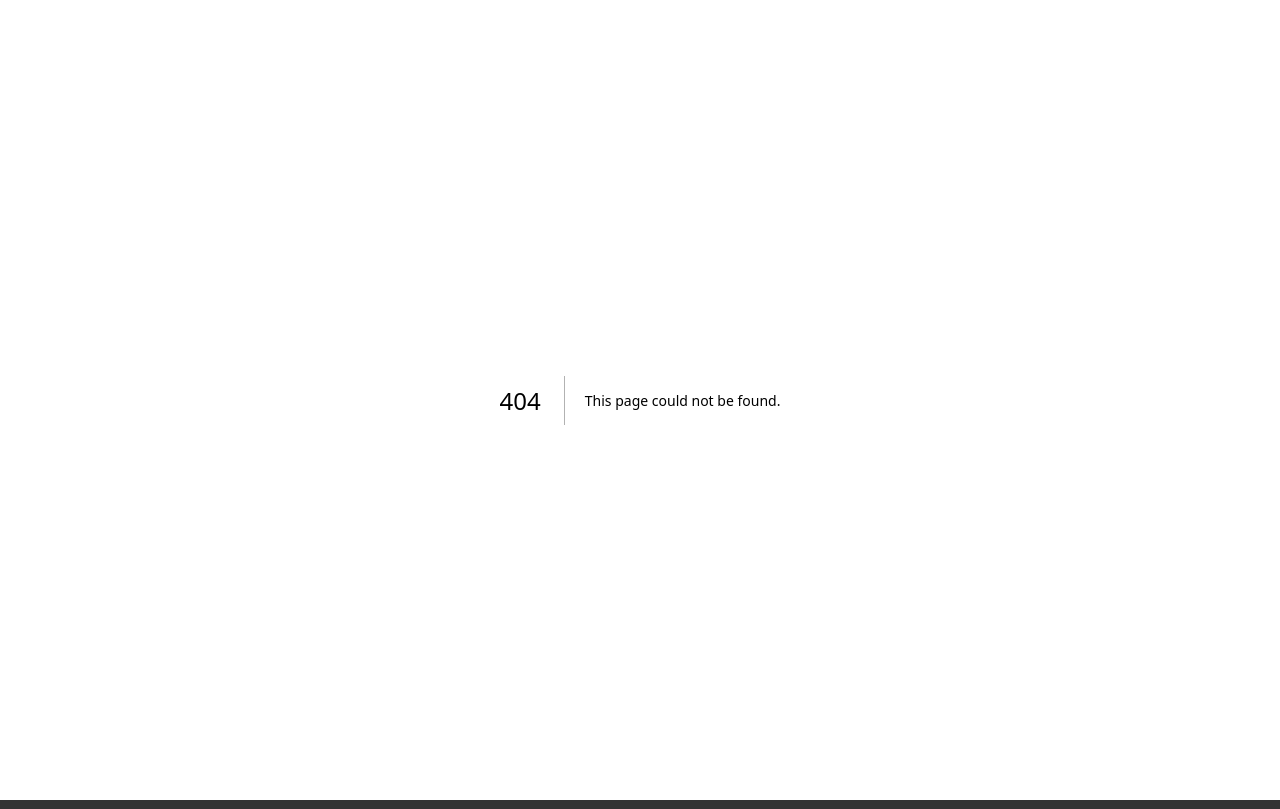
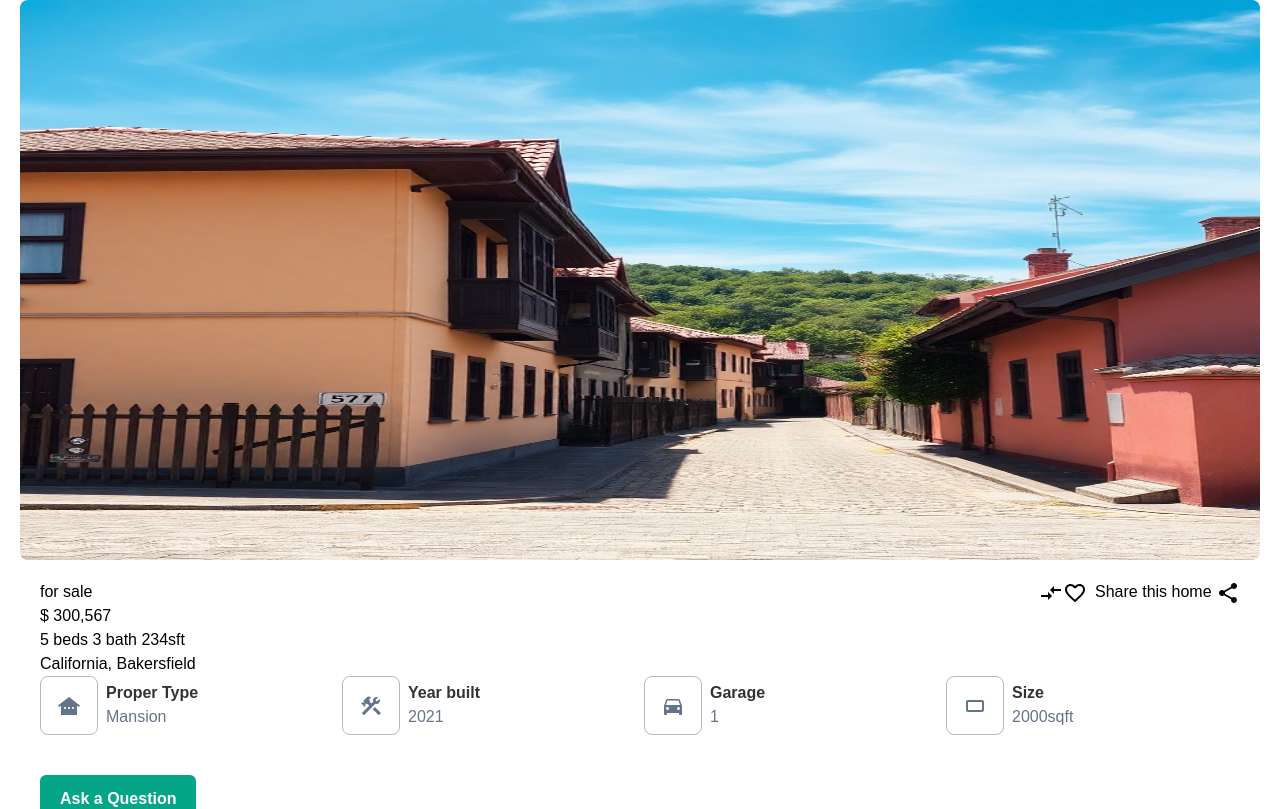
Before and after one commit to scelo-gumede/Real-Estate-1, a Next.js app: page /1/1 in a window 1280 px wide. Before the commit this address had no page. Shown: the top 809 px of the page. Built offline with nearby package versions, Linux system fonts and the light colour scheme.

Commit message:
added one tile

```diff
--- /dev/null
+++ b/app/[search]/[id]/page.tsx
@@ -0,0 +1,17 @@
+import EachHouseDetailsOne from "@/app/components/EachHouseDetailsOne"
+
+
+
+
+export default async function EachHouseDetails({params}:{params:Promise<{id:number}>}){
+
+    const id = (await params).id
+
+
+    return (
+        <div>
+            <EachHouseDetailsOne houseId={id} />
+        </div>
+    )
+
+}
--- /dev/null
+++ b/app/components/EachHouseDetailsOne.tsx
@@ -0,0 +1,95 @@
+import CompareArrowsIcon from '@mui/icons-material/CompareArrows';
+import FavoriteBorderIcon from '@mui/icons-material/FavoriteBorder';
+import ConstructionIcon from '@mui/icons-material/Construction';
+import DirectionsCarIcon from '@mui/icons-material/DirectionsCar';
+import Crop32Icon from '@mui/icons-material/Crop32';
+import OtherHousesIcon from '@mui/icons-material/OtherHouses';
+import ShareIcon from '@mui/icons-material/Share';
+import Image from "next/image"
+import { houses } from "../data"
+
+interface EachHouseDetailsOneProps{
+    houseId:number
+}
+
+export default function EachHouseDetailsOne(props:EachHouseDetailsOneProps){
+
+    const oneHouse =  houses.find(each=> each.id == props.houseId )
+
+    if (!oneHouse) {
+        return <p>House not found</p>;
+    }
+
+    return (
+        <section className="px-5">
+            <article>
+                <div className="h-[70vh] rounded-lg overflow-hidden">
+                    <Image src={oneHouse.image} className="h-full w-full" width={300} height={300} alt={oneHouse.place} />
+                </div>
+
+                <div className='p-5'>
+                    <div className='flex flex-col md:flex-row justify-between'>
+                        <div>
+                            <p> {oneHouse.occupation}</p>
+                            <p> {oneHouse.price}</p>
+                        </div>
+
+                        <div className='flex flex-col md:flex-row gap-2'>
+                            <div >
+                                <CompareArrowsIcon />
+                                <FavoriteBorderIcon />
+                            </div>
+                                <p>Share this home <ShareIcon />  </p>
+                        </div>
+                    </div>
+
+                    <div>
+                            <p>{oneHouse.room}</p>
+                    </div>
+
+                    <div>
+                            <p>{oneHouse.location}</p>
+                    </div>
+
+                    <div className=' grid grid-cols-2 lg:grid-cols-4 gap-2'>
+                        <div className='flex items-center gap-2 '>
+                            <div className='border-opacity-50 rounded-lg border border-solod  border-slate-500 text-slate-500 p-4'><OtherHousesIcon /></div>
+                            <div className=''>
+                                <p className='text-grey font-bold'>Proper Type</p>
+                                <p className='text-slate-500'>Mansion</p>
+                            </div>
+                        </div>
+
+                        <div className='flex items-center gap-2 '>
+                            <div className=' border-opacity-50 rounded-lg border border-solod  border-slate-500 text-slate-500 p-4'><ConstructionIcon /></div>
+                            <div className=''>
+                                <p className='text-grey font-bold'>Year built</p>
+                                <p className='text-slate-500'>2021</p>
+                            </div>
+                        </div>
+
+                        <div className='flex items-center gap-2 '>
+                            <div className='border-opacity-50 rounded-lg border border-solod  border-slate-500 text-slate-500 p-4'><DirectionsCarIcon /></div>
+                            <div className=''>
+                                <p className='text-grey font-bold'>Garage</p>
+                                <p className='text-slate-500'>1</p>
+                            </div>
+                        </div>
+
+                        <div className='flex items-center gap-2 '>
+                            <div className='border-opacity-50 rounded-lg border border-solod  border-slate-500 text-slate-500 p-4'><Crop32Icon /></div>
+                            <div className=''>
+                                <p className='text-grey font-bold'>Size</p>
+                                <p className='text-slate-500'>2000sqft</p>
+                            </div>
+                        </div>
+                    </div>
+
+                    <div className="flex justify-start my-10">
+                        <p className="text-white bg-green font-bold text-center px-5 rounded-md py-3 cursor-pointer ">Ask a Question</p>
+                    </div>
+                </div>
+            </article>
+        </section>
+    )
+}
--- a/app/data.ts
+++ b/app/data.ts
@@ -129,7 +129,8 @@ export const houses =[
         place:"House",
         room:"5 beds 3 bath 234sft",
         location:"California, Bakersfield",
-        occupation:"for sale"
+        occupation:"for sale",
+        id:1
     },
     {
         image:"/house-8.png",
@@ -137,7 +138,8 @@ export const houses =[
         place:"House",
         room:"5 beds 3 bath 234sft",
         location:"Villas",
-        occupation:"for rent"
+        occupation:"for rent",
+        id:2
     },
     {
         image:"/house-1.png",
@@ -145,7 +147,8 @@ export const houses =[
         place:"House",
         room:"5 beds 3 bath 234sft",
         location:"California,Los Angeles",
-        occupation:"for rent"
+        occupation:"for rent",
+        id:3
     },
     {
         image:"/house-4.png",
@@ -153,7 +156,8 @@ export const houses =[
         place:"Villas",
         room:"5 beds 3 bath 234sft",
         location:"California ,San Francisco",
-        occupation:"for sale"
+        occupation:"for sale",
+        id:4
     },
     {
         image:"/house-8.png",
@@ -161,7 +165,8 @@ export const houses =[
         place:"Apartments",
         room:"5 beds 3 bath 234sft",
         location:"New york,Queen",
-        occupation:"for rent"
+        occupation:"for rent",
+        id:5
     },
     {
         image:"/house-1.png",
@@ -169,7 +174,8 @@ export const houses =[
         place:"House",
         room:"5 beds 3 bath 234sft",
         location:"New york,Queen",
-        occupation:"for rent"
+        occupation:"for rent",
+        id:6
     },
     {
         image:"/house-4.png",
@@ -177,7 +183,8 @@ export const houses =[
         place:"Farm house",
         room:"5 beds 3 bath 234sft",
         location:"New york,Queen",
-        occupation:"for sale"
+        occupation:"for sale",
+        id:7
     },
     {
         image:"/house-8.png",
@@ -185,7 +192,8 @@ export const houses =[
         place:"House",
         room:"5 beds 3 bath 234sft",
         location:"New york,Queen",
-        occupation:"for rent"
+        occupation:"for rent",
+        id:8
     },
     {
         image:"/house-1.png",
@@ -193,7 +201,8 @@ export const houses =[
         place:"Farm house",
         room:"5 beds 3 bath 234sft",
         location:"New york,Queen",
-        occupation:"for rent"
+        occupation:"for rent",
+        id:9
     },
     {
         image:"/house-4.png",
@@ -201,7 +210,8 @@ export const houses =[
         place:"Villas",
         room:"5 beds 3 bath 234sft",
         location:"New york,Queen",
-        occupation:"for sale"
+        occupation:"for sale",
+        id:10
     }
 ]
 
```
